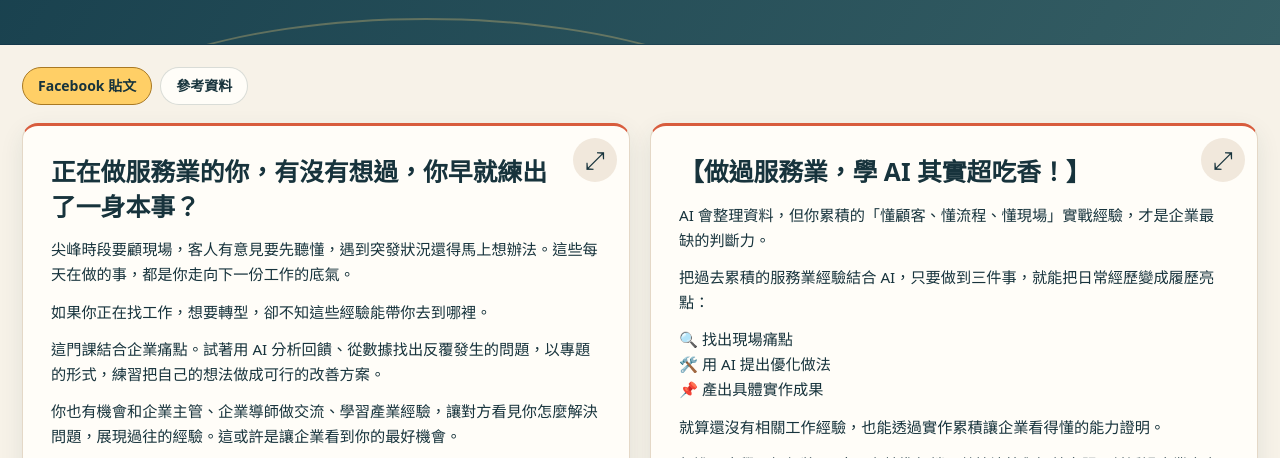
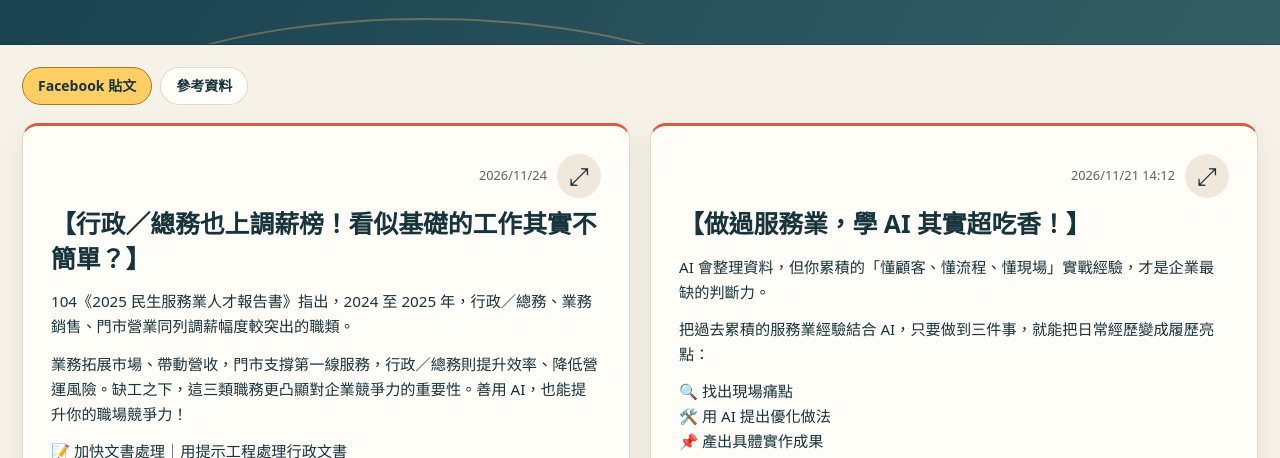
Before and after one commit to xin16vvv/nutn-ai-class-202601-03-KALElab, a plain HTML site: page index.html in a window 1280 px wide. Shown: the part 297-755 px from the top of the page. Drawn offline with Linux system fonts and the light colour scheme.

Commit message:
Add files via upload

```diff
--- a/index.html
+++ b/index.html
@@ -1951,7 +1951,9 @@
       .admissions-post-grid { grid-template-columns: minmax(0, 1fr); }
     }
     .admissions-post { position: relative; cursor: pointer; }
-    .admissions-post h3 { padding-right: 44px; }
+    .admissions-post-meta { display: flex; align-items: center; justify-content: flex-end; gap: 10px; margin-bottom: 8px; }
+    .admissions-post-meta time { color: #58666b; font-size: .8rem; font-variant-numeric: tabular-nums; }
+    .admissions-reader-copy .admissions-post-meta time { color: #d6d6d6; }
     .admissions-post-open, .admissions-reader-icon {
       display: grid;
       place-items: center;
@@ -1963,7 +1965,7 @@
       font: 1.55rem/1 system-ui, sans-serif;
       cursor: pointer;
     }
-    .admissions-post-open { position: absolute; top: 12px; right: 12px; color: var(--ink); background: #f1e8dc; }
+    .admissions-post-open { flex: none; color: var(--ink); background: #f1e8dc; }
     .admissions-post-open:hover { background: #ead7c1; }
     .admissions-reader {
       --reader-edge: clamp(14px, 1.25vw, 24px);
@@ -2172,6 +2174,8 @@
             <p>👇 <a href="https://phpweb4.nutn.edu.tw/ilt/wordpress/?page_id=4596">查看完整課綱與報名方式</a></p>
             <p>#服務業職涯 #營運支援 #服務業AI #青年AI實戰養成班</p>
             <img class="admissions-post-comic" src="assets/%E6%9C%8D%E5%8B%99%E6%A5%AD%20AI%20%E8%81%B7%E6%B6%AF%E5%8D%87%E7%B4%9A.png" width="1254" height="1254" alt="四格漫畫：行政總務、業務銷售與門市營業支撐企業營運，運用 AI 處理文書、優化流程、分析營運與評估風險" loading="lazy">
+            <a class="btn" href="https://www.facebook.com/profile.php?id=61596642600439" target="_blank" rel="noopener">關注 FB 粉專看更多 <span aria-hidden="true">↗</span></a>
+            <a class="btn btn-light" href="https://www.facebook.com/permalink.php?story_fbid=pfbid0mkbh2Jahi3U5rCpfuk14JzqupBiwoYXBNfqgrMSxgWWs2sFEx1vGrUVvZnfiPf7il&amp;id=61596642600439" target="_blank" rel="noopener">查看這篇貼文 <span aria-hidden="true">↗</span></a>
           </article>
         </div>
         <div class="focus-resources" id="focus-resources" role="tabpanel" aria-labelledby="focus-resources-tab" tabindex="0" hidden>
@@ -2247,7 +2251,11 @@
     });
 
     const admissionsReader = document.querySelector('.admissions-reader');
-    const admissionsPosts = [...document.querySelectorAll('.admissions-post-grid > .admissions-post')];
+    const postsByLink = [...document.querySelectorAll('.admissions-post-grid > .admissions-post')];
+    const admissionsPosts = [...postsByLink].sort((a, b) => Date.parse(b.dataset.published) - Date.parse(a.dataset.published));
+    admissionsPosts[0]?.parentElement.append(...admissionsPosts);
+    const postDateFormat = new Intl.DateTimeFormat('zh-TW', { timeZone: 'Asia/Taipei', year: 'numeric', month: '2-digit', day: '2-digit' });
+    const postTimeFormat = new Intl.DateTimeFormat('zh-TW', { timeZone: 'Asia/Taipei', hour: '2-digit', minute: '2-digit', hourCycle: 'h23' });
     const readerContent = admissionsReader.querySelector('.admissions-reader-content');
     const readerPosition = admissionsReader.querySelector('.admissions-reader-position');
     let currentPost = 0;
@@ -2279,7 +2287,15 @@
         showAdmissionsPost(index);
         admissionsReader.showModal();
       });
-      post.querySelector('h3').after(button);
+      const meta = document.createElement('div');
+      meta.className = 'admissions-post-meta';
+      const time = document.createElement('time');
+      time.dateTime = post.dataset.published;
+      const published = new Date(time.dateTime);
+      time.textContent = postDateFormat.format(published);
+      if (time.dateTime.includes('T')) time.textContent += ' ' + postTimeFormat.format(published);
+      meta.append(time, button);
+      post.prepend(meta);
     });
 
     admissionsReader.querySelectorAll('[data-step]').forEach(button => {
@@ -2299,7 +2315,7 @@
     const preview = document.querySelector('.focus-preview');
     const isPreview = document.documentElement.classList.contains('focus-embed');
     if (isPreview && admissionsPosts.length) {
-      const latest = admissionsPosts[admissionsPosts.length - 1];
+      const latest = admissionsPosts[0];
       const card = preview.querySelector('.focus-preview-card');
       const comic = latest.querySelector('.admissions-post-comic')?.cloneNode();
       if (comic) comic.className = '';
@@ -2309,13 +2325,13 @@
       card.querySelector('h2').textContent = latest.querySelector('h3').textContent.replace(/^【|】$/g, '');
       card.querySelector('.focus-preview-summary').textContent = latest.dataset.summary || latest.querySelector('p').textContent;
       card.querySelector('time').dateTime = latest.dataset.published;
-      card.querySelector('time').textContent = new Intl.DateTimeFormat('zh-TW', { year: 'numeric', month: '2-digit', day: '2-digit' }).format(new Date(latest.dataset.published));
-      card.querySelector('.focus-preview-latest-link').href = './?post=' + admissionsPosts.length;
+      card.querySelector('time').textContent = postDateFormat.format(new Date(latest.dataset.published));
+      card.querySelector('.focus-preview-latest-link').href = './?post=' + (postsByLink.indexOf(latest) + 1);
       preview.hidden = false;
     }
     const requestedPost = Number(new URLSearchParams(location.search).get('post'));
     if (!isPreview && Number.isInteger(requestedPost) && requestedPost >= 1 && requestedPost <= admissionsPosts.length) {
-      showAdmissionsPost(requestedPost - 1);
+      showAdmissionsPost(admissionsPosts.indexOf(postsByLink[requestedPost - 1]));
       admissionsReader.showModal();
     }
 
```
